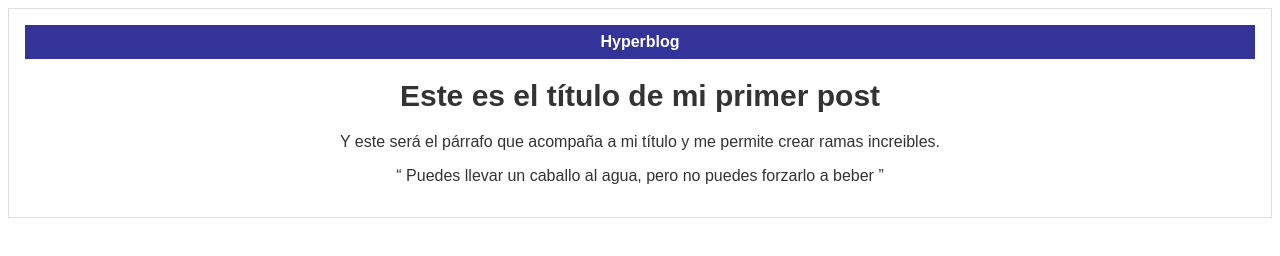
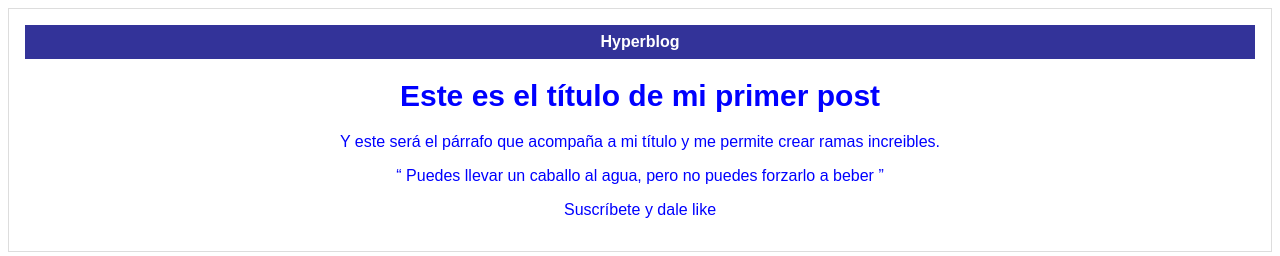
Before and after one commit to iriartico/git-course, a plain HTML site: page index.html in a window 1280 px wide. Drawn offline with Linux system fonts and the light colour scheme.

Commit message:
Add suscription and modified color and header

```diff
--- a/css/style.css
+++ b/css/style.css
@@ -1,5 +1,5 @@
 body{
-  color: #333;
+  color: blue;
   text-align: center;
   font-family: Arial;
 }
--- a/index.html
+++ b/index.html
@@ -5,7 +5,7 @@
     <meta http-equiv="X-UA-Compatible" content="IE=edge" />
     <meta name="viewport" content="width=device-width, initial-scale=1.0" />
     <link rel="stylesheet" href="css/style.css" />
-    <title>Prueba de Git</title>
+    <title>Prueba de Git Maestro</title>
   </head>
   <body>
     <div id="container">
@@ -23,6 +23,7 @@
             Puedes llevar un caballo al agua, pero no puedes forzarlo a beber
           </q>
         </p>
+        <p>Suscríbete y dale like</p>
       </div>
     </div>
   </body>
```
